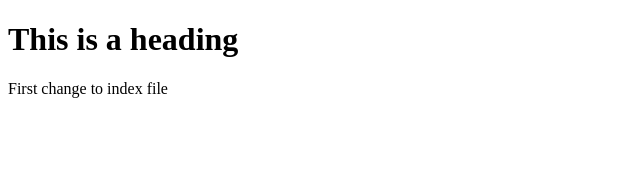
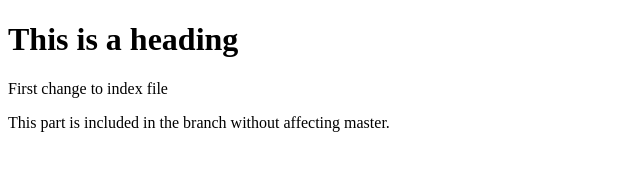
Before and after one commit to nems2811/ISM6225-Friday2, a plain HTML site: page index.html in a window 1280 px wide. Shown: the whole page, without its empty margins (0-640 px from the left). Drawn offline with Linux system fonts and the light colour scheme.

Commit message:
Branch creation commit

```diff
--- a/index.html
+++ b/index.html
@@ -7,5 +7,8 @@
         <p>
             First change to index file
         </p>
+        <p>
+            This part is included in the branch without affecting master.
+        </p>
     </html>
 </head>
```
